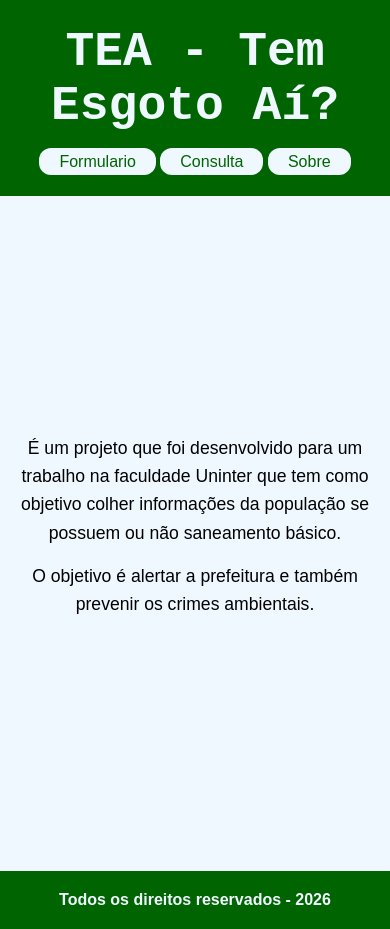
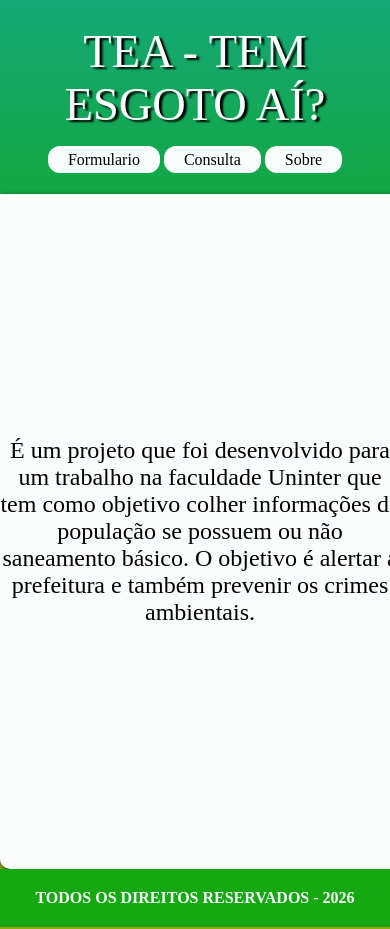
Before and after one commit to CaicoSantos1998/Project-TEA, a plain HTML site: page public/html/sobre-projeto.html in a window 390 px wide. Drawn offline with Linux system fonts and the light colour scheme.

Commit message:
Visual changes were made to the project

```diff
--- a/public/css/style.css
+++ b/public/css/style.css
@@ -1,70 +1,87 @@
+:root {
+  --color0: #F9FDFB;
+  --color1: #c5ebd6;
+  --color2: #13a876;
+  --color3: #16a813;
+  --color4: #54a813;
+  --color5: #92a813;
+  --color6: #000000;
+  --font0: Arial, Helvetica, sans-serif;
+  --font1: 'Courier New', Courier, monospace;
+}
+
 * {
   box-sizing: border-box;
   margin: 0;
   padding: 0;
 }
 
-html, body {
-  width: 100%;
+body {
   min-height: 100vh;
-  background-color: darkgray;
-  font-family: Arial, sans-serif;
-}
-
-body {
+  background-color: var(--color5);
+  font: var(--font0);
   display: flex;
   flex-direction: column;
 }
 
 /* ------------------ Header ------------------ */
 
-#header {
-  background-color: darkgreen;
+header {
+  background-image: linear-gradient(to top, #13a843, #13a876);
   padding: 15px;
   text-align: center;
 }
 
-#title {
-  font-family: 'Courier New', Courier, monospace;
-  font-size: x-large;
-  color: aliceblue;
+header a:link,
+header a:visited {
+  color: var(--color0);
+  padding: 10px 50px;
+  border-radius: 12px;
+  text-decoration: none;
+}
+
+header a:hover {
+  color: var(--color6);
+  background: var(--color0);
+}
+
+.main-title {
+  font: var(--font1);
+  font-size: 2.9em;
+  color: var(--color0);
   padding: 10px;
+  text-shadow: 3px 2px 2px var(--color6);
+  text-transform: uppercase;
 }
 
 #menu {
   padding: 10px;
 }
 
-#header a:link,
-#header a:visited {
-  color: aliceblue;
-  padding: 10px 50px;
-  border-radius: 12px;
-  text-decoration: none;
-}
-
-#header a:hover {
-  color: darkgreen;
-  background: white;
-}
 
 /* ------------------ Container/Formulário ------------------ */
 
 .container {
-  flex: 1;
+  min-width: 400px;
+  max-width: 600px;
+  background-color: var(--color0);
+  margin: auto;
+  padding: 20px;
+  color: var(--color6);
+  border-bottom-left-radius: 10px;
+  border-bottom-right-radius: 10px;
+  box-shadow: 2px 2px 5px var(--color6);
   display: flex;
+  flex-direction: column;
   justify-content: center;
   margin-top: 0px;
   padding: 30px;
 }
 
-form {
-  background-color: white;
-  border-radius: 5px;
-  padding: 50px;
-  width: 50%;
-  display: flex;
-  flex-direction: column;
+#btn-enviar {
+  width: 100%;
+  margin-top: 20px;
+  float: none;
 }
 
 .field,
@@ -96,30 +113,29 @@ form {
 }
 
 /* ------------------ Sobre ------------------ */
-
 #container-sobre {
-  background-color: aliceblue;
   flex: 1;
   text-align: center;
   padding: 100px;
 }
 
+.texto {
+  margin: 150px 0px;
+  font-size: 1.5em;
+  padding: 60px;
+}
+
+/* ------------------ Consulta ------------------ */
+#consulta {
+  text-align: center;
+}
+
 .container-consulta {
-  background-color: aliceblue;
+  background-color: var(--color5);
   border-radius: 5px;
   padding: 20px;
   flex: 1;
 }
-
-.texto {
-  margin: 100px 40px;
-}
-
-#consulta {
-  text-align: center;
-}
-
-/* ------------------ Consulta ------------------ */
 
 .canvasGraph {
   width: 100%;
@@ -134,18 +150,14 @@ form {
   height: 100% !important;
 }
 
-#login {
-  display: none;
-}
-
-
 /* ------------------ Footer ------------------ */
 
 footer {
-  background-color: darkgreen;
+  background-color: var(--color3);
   padding: 20px;
   text-align: center;
-  color: aliceblue;
+  color: var(--color0);
+  text-transform: uppercase;
   margin-top: auto;
 }
 
@@ -153,21 +165,22 @@ footer {
 
 @media (max-width: 768px) {
 
-  #header a:link,
-  #header a:visited {
-    color: darkgreen;
-    background: aliceblue;
+  header a:link,
+  header a:visited {
+    color: var(--color6);
+    background: var(--color0);
     padding: 5px 20px;
   }
 
-  .container,
-  form {
-    width: 100%;
-    padding: 10px;
-  }
-
-  form {
-    height: auto;
+  .container {
+    display: flex !important;
+    flex-direction: column !important;
+    justify-content: center !important;
+    align-items: center !important;
+    min-height: 80vh !important;
+    width: 100% !important;
+    padding: 0px !important;
+    box-sizing: border-box !important;
   }
 
   #email {
@@ -191,7 +204,7 @@ footer {
     align-items: center !important;
     min-height: 80vh !important;
     width: 100% !important;
-    padding: 20px !important;
+    padding: 0px !important;
     box-sizing: border-box !important;
   }
 
--- a/public/html/sobre-projeto.html
+++ b/public/html/sobre-projeto.html
@@ -1,39 +1,36 @@
 <!DOCTYPE html>
 <html lang="en">
+
 <head>
     <meta charset="UTF-8">
     <meta name="viewport" content="width=device-width, initial-scale=1.0">
     <title>sobre-o-projeto</title>
 
     <link rel="stylesheet" href="/css/style.css">
+    <link rel="stylesheet" href="../css/style.css">
 
 </head>
+
 <body>
-
-    <div id="header">
-        <div id="title">
-            <h1>TEA - Tem Esgoto Aí?</h1>
-        </div>
-
-        <div id="menu">
+    <header>
+        <h1 class="main-title">TEA - Tem Esgoto Aí?</h1>
+        <nav id="menu">
             <a href="/">Formulario</a>
             <a href="/consultar-dados">Consulta</a>
             <a href="/sobre-projeto">Sobre</a>
-        </div>
-    </div>
-
-    <div id="container-sobre">
-        <div class="texto">
-            <p>É um projeto que foi desenvolvido para um trabalho na faculdade Uninter que tem como objetivo colher informações da população se possuem ou não saneamento básico.</p>
-            <p>O objetivo é alertar a prefeitura e também prevenir os crimes ambientais.</p>
-        </div>
-    </div>
-
-
+        </nav>
+    </header>
+    <main>
+        <article class="container">
+                <p class="texto">É um projeto que foi desenvolvido para um trabalho na faculdade Uninter que tem como
+                    objetivo colher
+                    informações da população se possuem ou não saneamento básico. O objetivo é alertar a prefeitura e
+                    também prevenir os crimes ambientais.</p>
+        </article>
+    </main>
     <footer>
         <h1>Todos os direitos reservados - 2026</h1>
     </footer>
+</body>
 
-
-</body>
 </html>
```
Also changed, not shown: public/html/consultar-dados.html (+16 -21 lines), public/html/index.html (+21 -18 lines), 1 other file.
